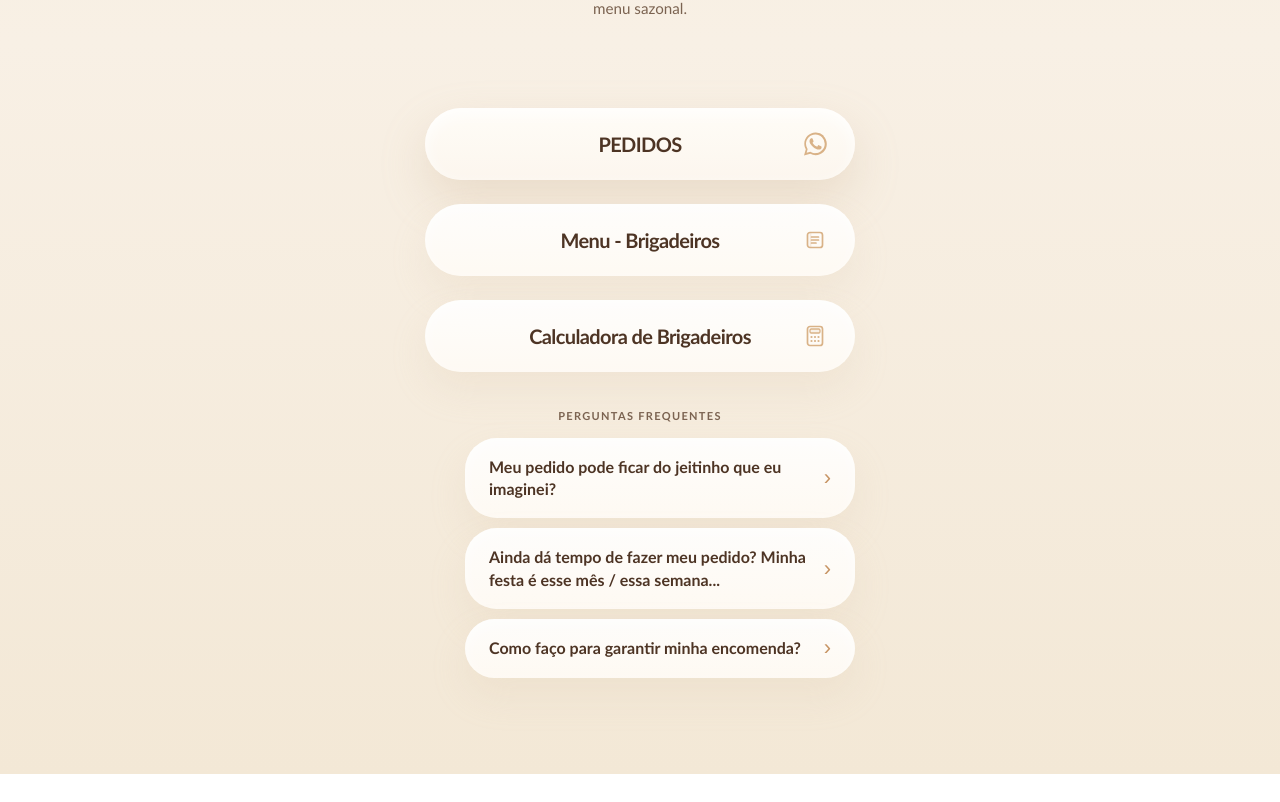
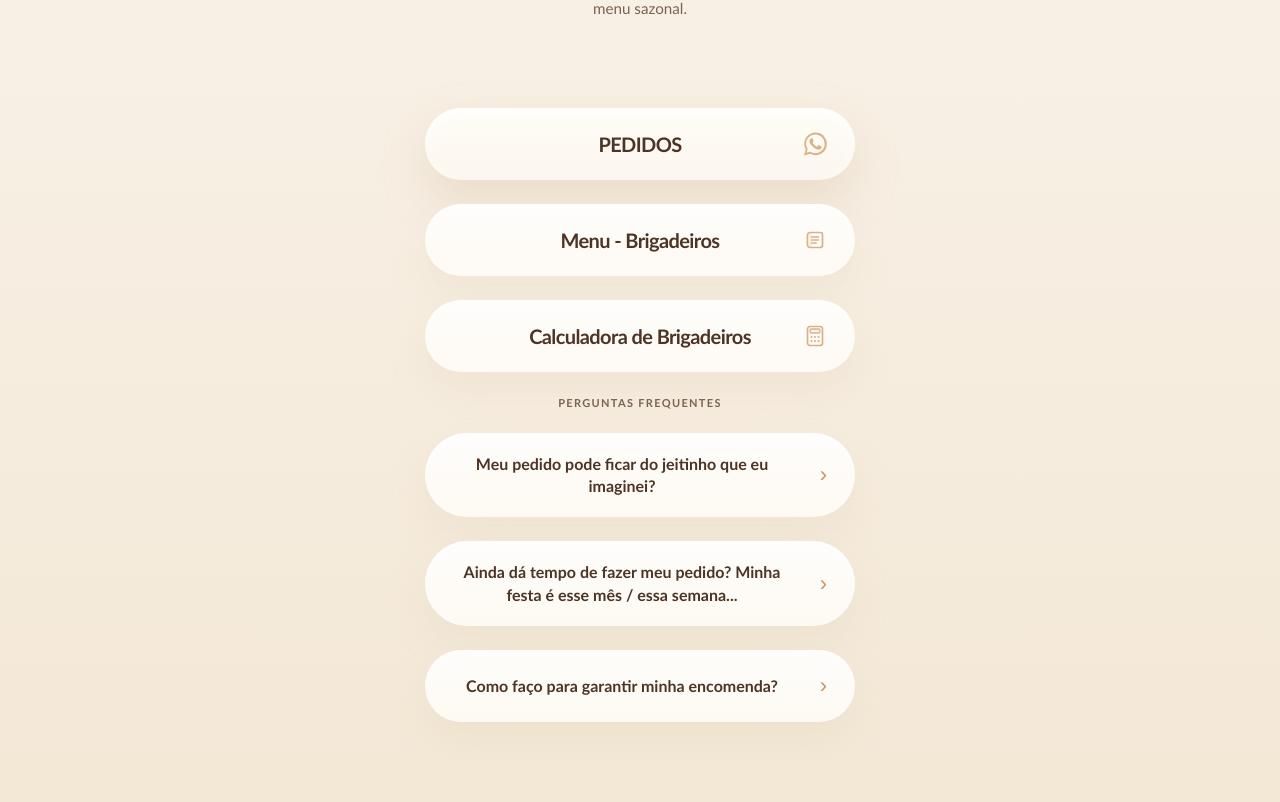
Before and after one commit to MARKpauloMARK/kakau-brigaderia-linktree, a Next.js app: page / in a window 1280 px wide. Shown: the part 446-1248 px from the top of the page. Before the commit the page ends 1220 px from the top, so only its background shows below. Built offline with nearby package versions, Linux system fonts and the light colour scheme.

Commit message:
align faq styles with link-card design

```diff
--- a/styles/faq-section.module.css
+++ b/styles/faq-section.module.css
@@ -1,6 +1,9 @@
 .section {
   width: 100%;
-  margin-top: 28px;
+  margin-top: 24px;
+  display: flex;
+  flex-direction: column;
+  gap: 24px;
 }
 
 .heading {
@@ -10,31 +13,39 @@
   letter-spacing: 0.12em;
   text-transform: uppercase;
   color: var(--color-text-soft);
-  margin-bottom: 12px;
-  padding: 0 8px;
   text-align: center;
+  margin: 0;
 }
 
 .list {
   list-style: none;
+  width: 100%;
   display: flex;
   flex-direction: column;
-  gap: 10px;
+  gap: 24px;
+  padding: 0;
+  margin: 0;
 }
 
 .item {
   width: 100%;
-  border-radius: var(--radius-card);
+  border-radius: var(--radius-pill);
   background: linear-gradient(180deg, rgba(255,255,255,0.9), var(--color-surface));
   box-shadow: var(--shadow-card);
   overflow: hidden;
+  transition: border-radius 0.22s ease;
+}
+
+.itemOpen {
+  border-radius: 32px;
 }
 
 .question {
   width: 100%;
-  display: flex;
+  min-height: 64px;
+  display: grid;
+  grid-template-columns: 1fr 24px;
   align-items: center;
-  justify-content: space-between;
   gap: 12px;
   padding: 18px 24px;
   background: none;
@@ -50,6 +61,7 @@
   font-weight: 600;
   line-height: 1.4;
   color: var(--color-text);
+  text-align: center;
 }
 
 .chevron {
@@ -59,6 +71,7 @@
   flex-shrink: 0;
   transition: transform 0.22s ease;
   display: inline-block;
+  justify-self: end;
 }
 
 .chevronOpen {
@@ -77,3 +90,14 @@
   color: var(--color-text-soft);
   margin: 12px 0 0;
 }
+
+@media (min-width: 768px) {
+  .question {
+    min-height: 72px;
+    padding: 20px 28px;
+  }
+
+  .answer {
+    padding: 0 28px 20px;
+  }
+}
```
